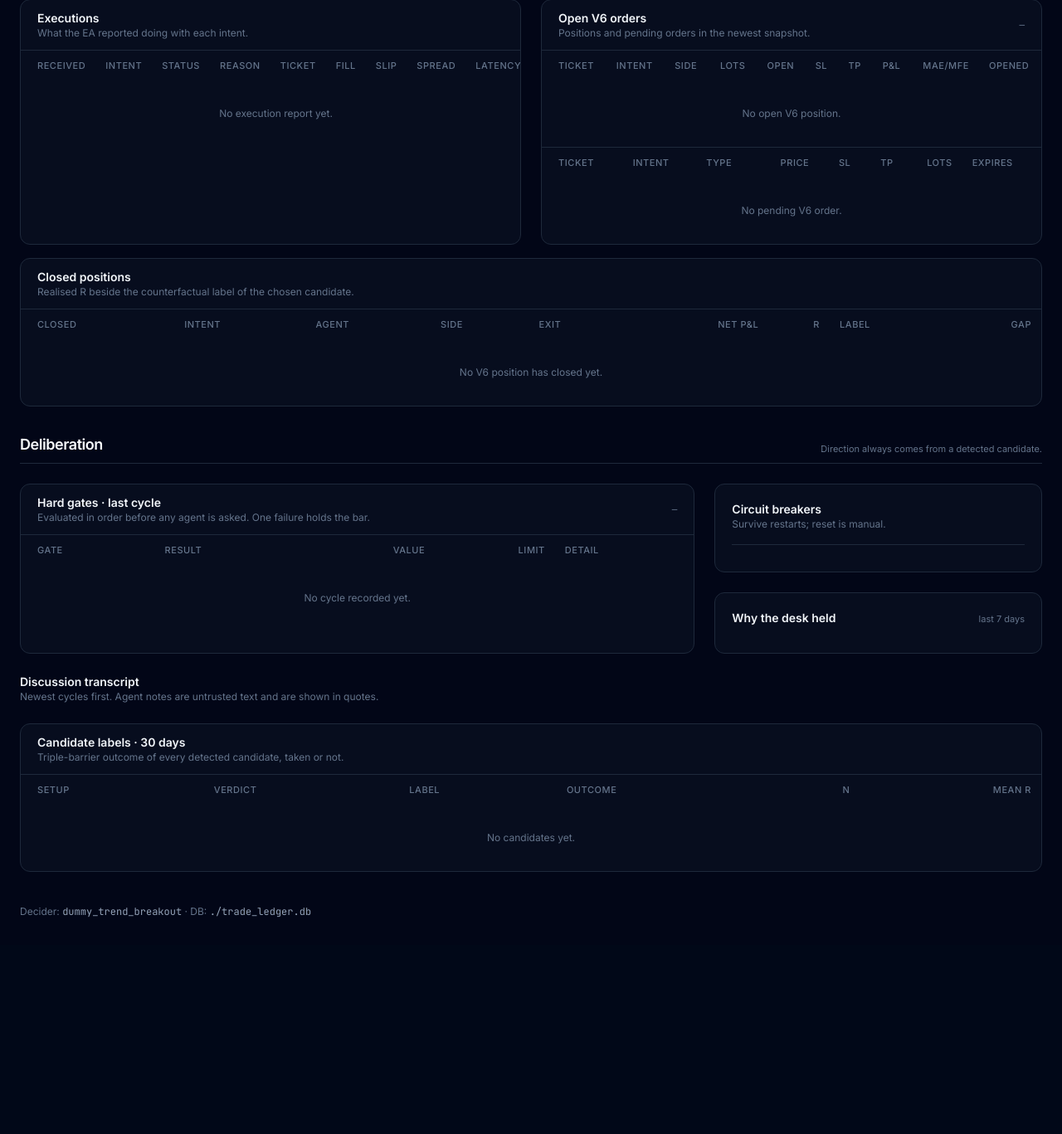
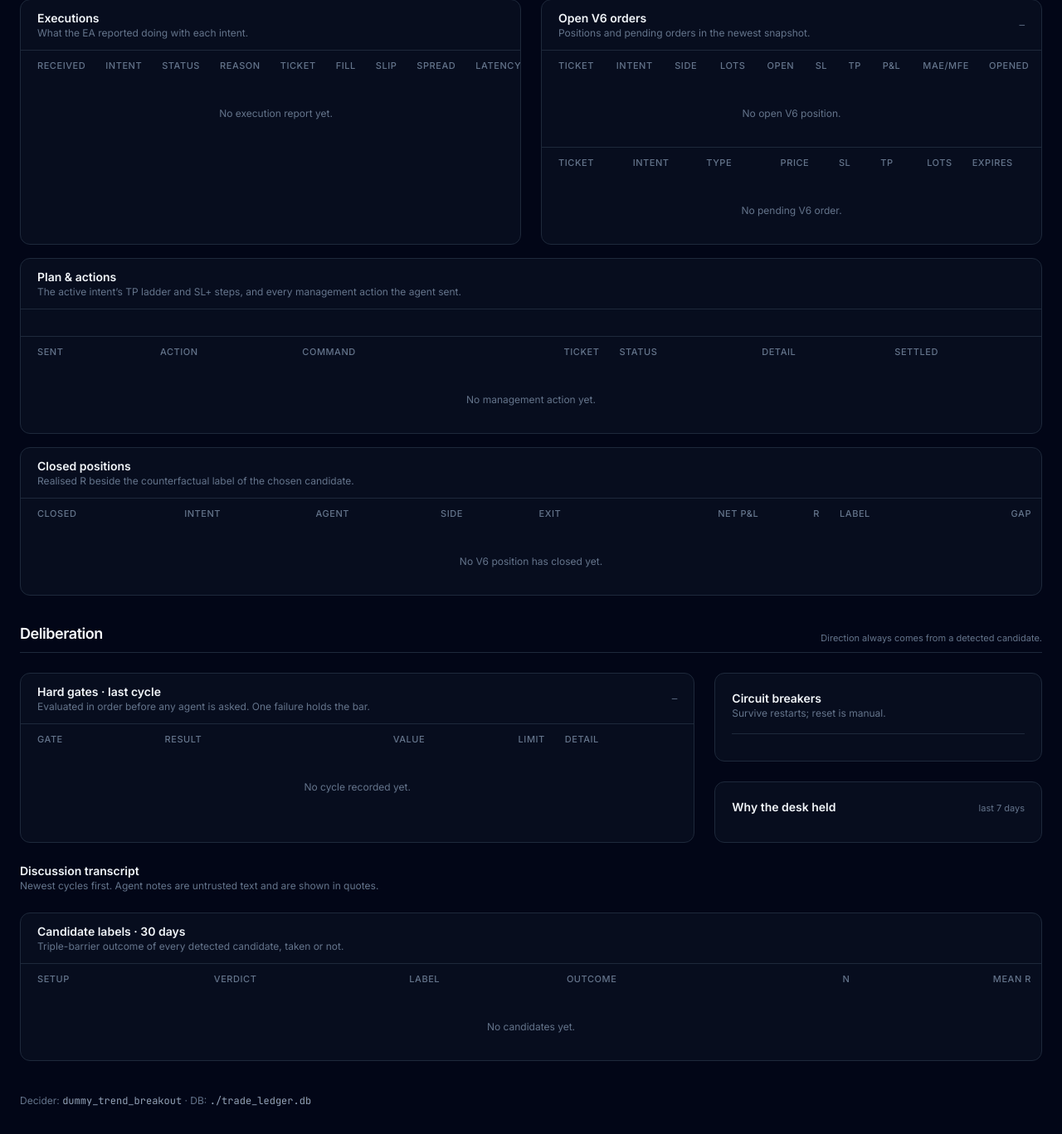
Before and after one commit to akmalmzkki25/agent-trade-decision, a FastAPI app: page /v6 in a window 1280 px wide. Shown: the part 888-2255 px from the top of the page at 83% size. Before the commit the page ends 1994 px from the top, so only its background shows below. Run offline with FastAPI, Linux system fonts and the light colour scheme; parts of the project's set-up code (start-up, migrations or seed data) failed here and were passed over; some libraries are stand-ins or nearby versions.

Commit message:
feat: show V6 plans and management actions on the dashboard
The overview adds `actions` (the ten newest management actions with their
status and EA detail) and `plan` (the active intent's order type, TP ladder,
SL+ steps, the step the EA took and the holding time). A new "Plan & actions"
panel renders both with textContent only.

```diff
--- a/adapter/app/routes/v6_dashboard.py
+++ b/adapter/app/routes/v6_dashboard.py
@@ -26,6 +26,7 @@
 
 from ..deps import template_globals, templates
 from ..v6.container import APP_STATE_KEY, V6Container
+from ..v6.dashboard_actions import management_overview, read_management
 from ..v6.dashboard_queries import (
     OperatorActivity, OverviewState, build_overview, read_tables,
 )
@@ -87,10 +88,12 @@
         tables = await asyncio.to_thread(partial(
             read_tables, plane.ledger, db_path=container.ledger_v6.path,
             halt_path=container.halt_path, now=now))
+        management = await asyncio.to_thread(read_management, plane.ledger)
     except sqlite3.Error:
         logger.exception("v6 dashboard overview read failed")
         raise HTTPException(status_code=503, detail=STORAGE_UNAVAILABLE) from None
-    return JSONResponse(content=build_overview(tables, state), headers=NO_STORE)
+    content = {**build_overview(tables, state), **management_overview(management)}
+    return JSONResponse(content=content, headers=NO_STORE)
 
 
 @router.get("/v6/static/v6.js", include_in_schema=False)
--- a/adapter/app/static/v6.js
+++ b/adapter/app/static/v6.js
@@ -191,6 +191,35 @@
     [N, (o) => signedR(o.r_gap)],
   ];
 
+  const ACTION_COLUMNS = [
+    [F, (a) => utc(a.created_at)],
+    [MONO, (a) => stacked(a.action_id, a.agent)],
+    [MONO, (a) => a.command],
+    [N, (a) => a.ticket],
+    [C, (a) => statusBadge(a.status)],
+    [MONO, (a) => a.detail || '—'],
+    [C, (a) => (a.status === 'PUBLISHED' ? 'waiting' : utc(a.updated_at))],
+  ];
+  const STEP_LABELS = ['no step yet', 'TP1 reached: stop at SL+ 1', 'TP2 reached: stop at SL+ 2'];
+  const level = (value) => (isNumber(value) && value > 0 ? num(value) : '—');
+
+  function renderPlan(plan) {
+    const node = byId('v6-plan');
+    if (!plan) {
+      node.replaceChildren(el('p', 'text-xs text-slate-500', 'No active V6 intent.'));
+      return;
+    }
+    node.replaceChildren(pairs([
+      ['Intent', group(plan.intent_id, statusBadge(plan.status))],
+      ['Order', group(sideBadge(plan.side), plan.order_type)],
+      ['Entry · SL · TP3', level(plan.entry) + ' · ' + level(plan.sl) + ' · ' + level(plan.tp)],
+      ['TP1 → SL+ 1', level(plan.tp1) + ' → ' + level(plan.sl_after_tp1)],
+      ['TP2 → SL+ 2', level(plan.tp2) + ' → ' + level(plan.sl_after_tp2)],
+      ['Step', STEP_LABELS[plan.plan_step] || String(plan.plan_step)],
+      ['Time limit', Math.round((plan.time_barrier_s || 0) / 60) + ' min from the open'],
+    ]));
+  }
+
   function renderOpenOrders(orders) {
     setText('v6-orders-asof', orders.available ? 'as of ' + utc(orders.as_of_epoch) : 'no snapshot yet');
     renderTable('v6-positions', POSITION_COLUMNS, orders.positions, 'No open V6 position.');
@@ -247,6 +276,8 @@
       'No intent published yet. Shadow mode never publishes one.');
     renderTable('v6-executions', EXECUTION_COLUMNS, data.executions, 'No execution report yet.');
     renderOpenOrders(data.open_orders);
+    renderPlan(data.plan);
+    renderTable('v6-actions', ACTION_COLUMNS, data.actions, 'No management action yet.');
     R.renderGates(data.last_cycle);
     R.renderBreakers(data.breakers);
     R.renderRealised(data.outcomes.realised);
--- a/adapter/app/templates/v6.html
+++ b/adapter/app/templates/v6.html
@@ -126,6 +126,14 @@
     </div>
 
     <section class="rounded-xl border border-slate-800 bg-slate-900/40">
+      {{ card_head('Plan & actions', 'The active intent’s TP ladder and SL+ steps, and every management action the agent sent.') }}
+      <div id="v6-plan" class="px-5 py-4"></div>
+      <div class="border-t border-slate-800">
+        {{ data_table('v6-actions', [('Sent', ''), ('Action', ''), ('Command', ''), ('Ticket', R), ('Status', ''), ('Detail', ''), ('Settled', '')], 'No management action yet.') }}
+      </div>
+    </section>
+
+    <section class="rounded-xl border border-slate-800 bg-slate-900/40">
       {{ card_head('Closed positions', 'Realised R beside the counterfactual label of the chosen candidate.') }}
       {{ data_table('v6-outcomes', [('Closed', ''), ('Intent', ''), ('Agent', ''), ('Side', ''), ('Exit', ''), ('Net P&L', R), ('R', R), ('Label', ''), ('Gap', R)], 'No V6 position has closed yet.') }}
     </section>
```
Also changed, not shown: adapter/app/v6/dashboard_actions.py (added, +51 -0 lines), adapter/tests/v6/test_v6_dashboard.py (+24 -0 lines).
